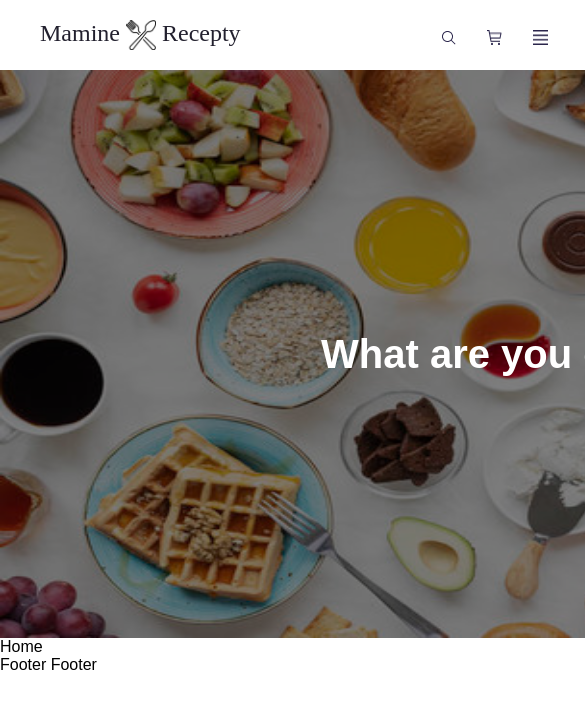
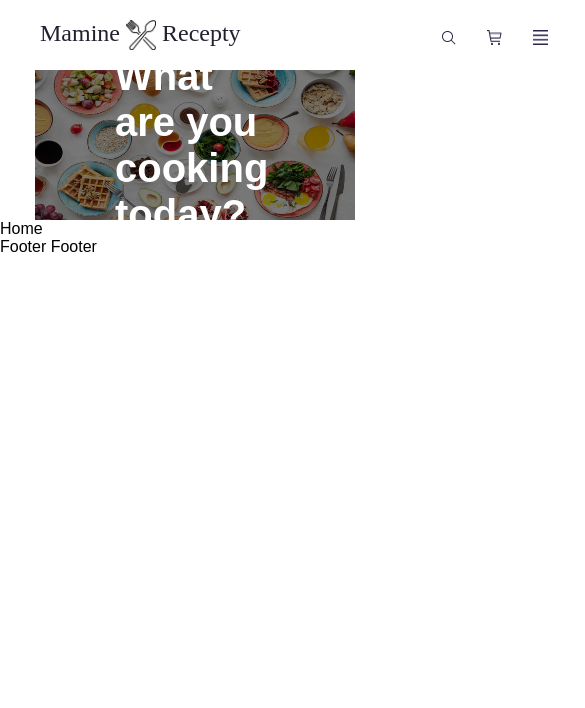
Before and after one commit to Medvedev245/eat-store, a React (Create React App) app: page / in a window 390 px wide. Shown: the top 708 px of the page, 585 px wide, since content can reach past the window. Built offline with nearby package versions, Linux system fonts and the light colour scheme.

Commit message:
add tablet and mobile styles to  CategoryBlock

```diff
--- a/src/components/CategoryBlock/CategoryBlock.styled.js
+++ b/src/components/CategoryBlock/CategoryBlock.styled.js
@@ -11,18 +11,22 @@ export const SectionCategory = styled.section`
   width: 100vw; */
   /* background-color: #efeaff; */
 
+  @media screen and (max-width: 1200px) {
+    width: 768px;
+    height: 350px;
+  }
   @media screen and (max-width: 767px) {
+    width: 320px;
+    height: 150px;
   }
 `;
 
 export const Overlay = styled.div`
-  /* display: flex;
-  justify-content: space-evenly; */
   position: absolute;
   top: 0;
   left: 0;
   width: 100%;
-  height: 568px;
+  height: 100%;
   background: rgba(0, 0, 0, 0.5); /* Adjust the opacity as needed */
   pointer-events: none; /* Ensure the overlay doesn't block interactions */
 `;
@@ -30,6 +34,14 @@ export const Overlay = styled.div`
 export const Img = styled.img`
   height: 568px;
   width: 1200px;
+  @media screen and (max-width: 1200px) {
+    width: 767px;
+    height: 350px;
+  }
+  @media screen and (max-width: 767px) {
+    width: 320px;
+    height: 150px;
+  }
 `;
 
 export const MainTitle = styled.h1`
```
